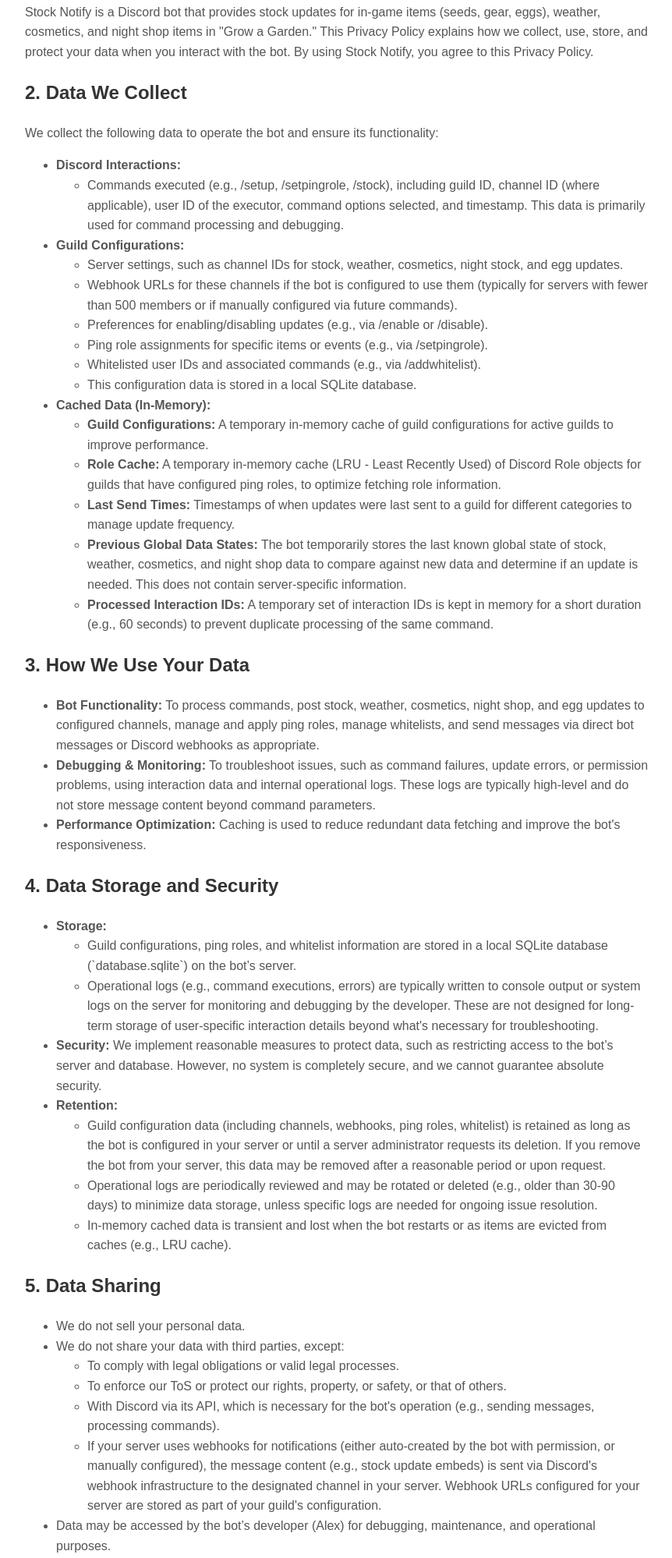
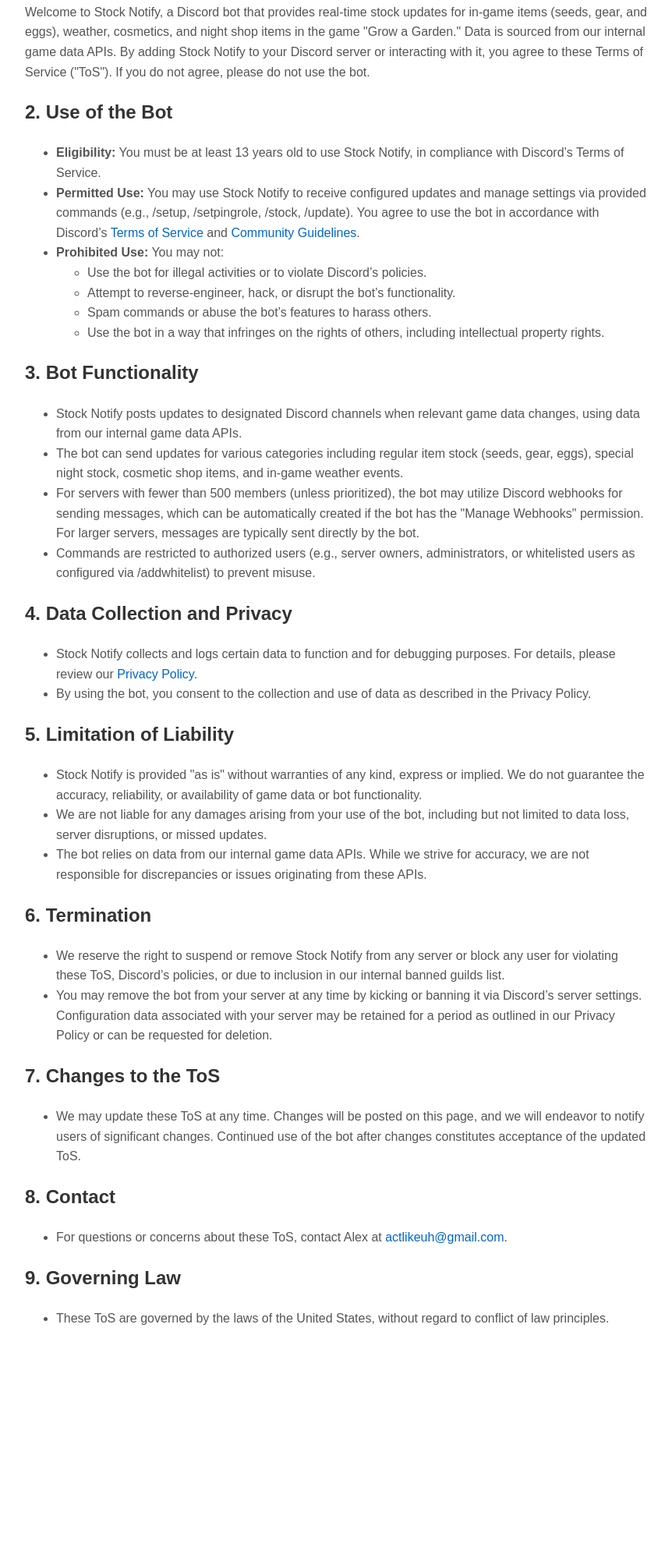
Before and after one commit to triquqd717/StockNotifierBot, a plain HTML site: page terms.html in a window 1280 px wide. Shown: the part 215-2213 px from the top of the page at 78% size, without its empty margins (208-1070 px from the left). After the commit the page ends 1954 px from the top, so only its background shows below. Drawn offline with Linux system fonts and the light colour scheme.

Commit message:
Update terms.html

```diff
--- a/terms.html
+++ b/terms.html
@@ -3,7 +3,7 @@
 <head>
 <meta charset="UTF-8">
 <meta name="viewport" content="width=device-width, initial-scale=1.0">
-<title>Stock Notify Privacy Policy</title>
+<title>Stock Notify Terms of Service</title>
 <style>
 body {
 font-family: Arial, sans-serif;
@@ -28,106 +28,57 @@
 </style>
 </head>
 <body>
-<h1>Stock Notify Privacy Policy</h1>
+<h1>Stock Notify Terms of Service</h1>
 <p><strong>Effective Date:</strong> May 30, 2025</p>
 <h2>1. Introduction</h2>
-<p>Stock Notify is a Discord bot that provides stock updates for in-game items (seeds, gear, eggs), weather, cosmetics, and night shop items in "Grow a Garden." This Privacy Policy explains how we collect, use, store, and protect your data when you interact with the bot. By using Stock Notify, you agree to this Privacy Policy.</p>
-<h2>2. Data We Collect</h2>
-<p>We collect the following data to operate the bot and ensure its functionality:</p>
+<p>Welcome to Stock Notify, a Discord bot that provides real-time stock updates for in-game items (seeds, gear, and eggs), weather, cosmetics, and night shop items in the game "Grow a Garden." Data is sourced from our internal game data APIs. By adding Stock Notify to your Discord server or interacting with it, you agree to these Terms of Service ("ToS"). If you do not agree, please do not use the bot.</p>
+<h2>2. Use of the Bot</h2>
 <ul>
-<li><strong>Discord Interactions:</strong>
+<li><strong>Eligibility:</strong> You must be at least 13 years old to use Stock Notify, in compliance with Discord’s Terms of Service.</li>
+<li><strong>Permitted Use:</strong> You may use Stock Notify to receive configured updates and manage settings via provided commands (e.g., /setup, /setpingrole, /stock, /update). You agree to use the bot in accordance with Discord’s <a href="https://discord.com/terms">Terms of Service</a> and <a href="https://discord.com/guidelines">Community Guidelines</a>.</li>
+<li><strong>Prohibited Use:</strong> You may not:
 <ul>
-<li>Commands executed (e.g., /setup, /setpingrole, /stock), including guild ID, channel ID (where applicable), user ID of the executor, command options selected, and timestamp. This data is primarily used for command processing and debugging.</li>
-</ul>
-</li>
-<li><strong>Guild Configurations:</strong>
-<ul>
-<li>Server settings, such as channel IDs for stock, weather, cosmetics, night stock, and egg updates.</li>
-<li>Webhook URLs for these channels if the bot is configured to use them (typically for servers with fewer than 500 members or if manually configured via future commands).</li>
-<li>Preferences for enabling/disabling updates (e.g., via /enable or /disable).</li>
-<li>Ping role assignments for specific items or events (e.g., via /setpingrole).</li>
-<li>Whitelisted user IDs and associated commands (e.g., via /addwhitelist).</li>
-<li>This configuration data is stored in a local SQLite database.</li>
-</ul>
-</li>
-<li><strong>Cached Data (In-Memory):</strong>
-<ul>
-<li><strong>Guild Configurations:</strong> A temporary in-memory cache of guild configurations for active guilds to improve performance.</li>
-<li><strong>Role Cache:</strong> A temporary in-memory cache (LRU - Least Recently Used) of Discord Role objects for guilds that have configured ping roles, to optimize fetching role information.</li>
-<li><strong>Last Send Times:</strong> Timestamps of when updates were last sent to a guild for different categories to manage update frequency.</li>
-<li><strong>Previous Global Data States:</strong> The bot temporarily stores the last known global state of stock, weather, cosmetics, and night shop data to compare against new data and determine if an update is needed. This does not contain server-specific information.</li>
-<li><strong>Processed Interaction IDs:</strong> A temporary set of interaction IDs is kept in memory for a short duration (e.g., 60 seconds) to prevent duplicate processing of the same command.</li>
+<li>Use the bot for illegal activities or to violate Discord’s policies.</li>
+<li>Attempt to reverse-engineer, hack, or disrupt the bot’s functionality.</li>
+<li>Spam commands or abuse the bot’s features to harass others.</li>
+<li>Use the bot in a way that infringes on the rights of others, including intellectual property rights.</li>
 </ul>
 </li>
 </ul>
-<h2>3. How We Use Your Data</h2>
+<h2>3. Bot Functionality</h2>
 <ul>
-<li><strong>Bot Functionality:</strong> To process commands, post stock, weather, cosmetics, night shop, and egg updates to configured channels, manage and apply ping roles, manage whitelists, and send messages via direct bot messages or Discord webhooks as appropriate.</li>
-<li><strong>Debugging & Monitoring:</strong> To troubleshoot issues, such as command failures, update errors, or permission problems, using interaction data and internal operational logs. These logs are typically high-level and do not store message content beyond command parameters.</li>
-<li><strong>Performance Optimization:</strong> Caching is used to reduce redundant data fetching and improve the bot's responsiveness.</li>
+<li>Stock Notify posts updates to designated Discord channels when relevant game data changes, using data from our internal game data APIs.</li>
+<li>The bot can send updates for various categories including regular item stock (seeds, gear, eggs), special night stock, cosmetic shop items, and in-game weather events.</li>
+<li>For servers with fewer than 500 members (unless prioritized), the bot may utilize Discord webhooks for sending messages, which can be automatically created if the bot has the "Manage Webhooks" permission. For larger servers, messages are typically sent directly by the bot.</li>
+<li>Commands are restricted to authorized users (e.g., server owners, administrators, or whitelisted users as configured via /addwhitelist) to prevent misuse.</li>
 </ul>
-<h2>4. Data Storage and Security</h2>
+<h2>4. Data Collection and Privacy</h2>
 <ul>
-<li><strong>Storage:</strong>
+<li>Stock Notify collects and logs certain data to function and for debugging purposes. For details, please review our <a href="./privacy.html">Privacy Policy</a>.</li>
+<li>By using the bot, you consent to the collection and use of data as described in the Privacy Policy.</li>
+</ul>
+<h2>5. Limitation of Liability</h2>
 <ul>
-<li>Guild configurations, ping roles, and whitelist information are stored in a local SQLite database (`database.sqlite`) on the bot’s server.</li>
-<li>Operational logs (e.g., command executions, errors) are typically written to console output or system logs on the server for monitoring and debugging by the developer. These are not designed for long-term storage of user-specific interaction details beyond what's necessary for troubleshooting.</li>
+<li>Stock Notify is provided "as is" without warranties of any kind, express or implied. We do not guarantee the accuracy, reliability, or availability of game data or bot functionality.</li>
+<li>We are not liable for any damages arising from your use of the bot, including but not limited to data loss, server disruptions, or missed updates.</li>
+<li>The bot relies on data from our internal game data APIs. While we strive for accuracy, we are not responsible for discrepancies or issues originating from these APIs.</li>
 </ul>
-</li>
-<li><strong>Security:</strong> We implement reasonable measures to protect data, such as restricting access to the bot’s server and database. However, no system is completely secure, and we cannot guarantee absolute security.</li>
-<li><strong>Retention:</strong>
+<h2>6. Termination</h2>
 <ul>
-<li>Guild configuration data (including channels, webhooks, ping roles, whitelist) is retained as long as the bot is configured in your server or until a server administrator requests its deletion. If you remove the bot from your server, this data may be removed after a reasonable period or upon request.</li>
-<li>Operational logs are periodically reviewed and may be rotated or deleted (e.g., older than 30-90 days) to minimize data storage, unless specific logs are needed for ongoing issue resolution.</li>
-<li>In-memory cached data is transient and lost when the bot restarts or as items are evicted from caches (e.g., LRU cache).</li>
+<li>We reserve the right to suspend or remove Stock Notify from any server or block any user for violating these ToS, Discord’s policies, or due to inclusion in our internal banned guilds list.</li>
+<li>You may remove the bot from your server at any time by kicking or banning it via Discord’s server settings. Configuration data associated with your server may be retained for a period as outlined in our Privacy Policy or can be requested for deletion.</li>
 </ul>
-</li>
+<h2>7. Changes to the ToS</h2>
+<ul>
+<li>We may update these ToS at any time. Changes will be posted on this page, and we will endeavor to notify users of significant changes. Continued use of the bot after changes constitutes acceptance of the updated ToS.</li>
 </ul>
-<h2>5. Data Sharing</h2>
+<h2>8. Contact</h2>
 <ul>
-<li>We do not sell your personal data.</li>
-<li>We do not share your data with third parties, except:
+<li>For questions or concerns about these ToS, contact Alex at <a href="mailto:actlikeuh@gmail.com">actlikeuh@gmail.com</a>.</li>
+</ul>
+<h2>9. Governing Law</h2>
 <ul>
-<li>To comply with legal obligations or valid legal processes.</li>
-<li>To enforce our ToS or protect our rights, property, or safety, or that of others.</li>
-<li>With Discord via its API, which is necessary for the bot's operation (e.g., sending messages, processing commands).</li>
-<li>If your server uses webhooks for notifications (either auto-created by the bot with permission, or manually configured), the message content (e.g., stock update embeds) is sent via Discord's webhook infrastructure to the designated channel in your server. Webhook URLs configured for your server are stored as part of your guild's configuration.</li>
-</ul>
-</li>
-<li>Data may be accessed by the bot’s developer (Alex) for debugging, maintenance, and operational purposes.</li>
-</ul>
-<h2>6. Your Rights</h2>
-<ul>
-<li><strong>Opt-Out:</strong> You can opt-out of most data collection by not interacting with the bot (e.g., not using its commands). Server administrators can disable all automatic updates from the bot using the <code>/disable</code> command or by removing the bot from the server.</li>
-<li><strong>Access and Deletion:</strong> To request access to or deletion of your server’s configuration data, contact Alex at <a href="mailto:actlikeuh@gmail.com">actlikeuh@gmail.com</a>. We will respond within a reasonable timeframe, subject to technical feasibility and verification of your authority to make such a request for a server.</li>
-<li><strong>Data Correction:</strong> Guild configuration settings (like channels or ping roles) can be modified using the bot's commands (e.g., <code>/setup</code>, <code>/setpingrole</code>, <code>/removepingrole</code>).</li>
-<li><strong>Jurisdictional Rights:</strong> Depending on your location, you may have additional rights regarding your data. Contact us to exercise these rights.</li>
-</ul>
-<h2>7. Third-Party Services</h2>
-<ul>
-<li><strong>Discord:</strong> The bot operates on Discord’s platform and is subject to Discord’s <a href="https://discord.com/privacy">Privacy Policy</a> and <a href="https://discord.com/terms">Terms of Service</a>.</li>
-<li><strong>Data Source:</strong> Stock, weather, cosmetics, and night shop updates are sourced from our internal game data APIs. The bot itself does not scrape third-party websites for this game data.</li>
-<li><strong>No External Analytics or Ads:</strong> The bot does not currently use third-party analytics tools (e.g., Google Analytics) to track your individual usage of the bot itself, nor does it display third-party advertisements.</li>
-</ul>
-<h2>8. AI and Machine Learning</h2>
-<ul>
-<li>We do not use your data to train machine learning or AI models. Data collected is used solely for bot functionality, operational monitoring, and debugging.</li>
-</ul>
-<h2>9. Children’s Privacy</h2>
-<ul>
-<li>Stock Notify is not intended for users under 13. We do not knowingly collect personal information from children under 13. If we learn that we have inadvertently collected data from a user under 13, we will take steps to delete it promptly. If you are a parent or guardian and believe your child under 13 has provided us with information, please contact us.</li>
-</ul>
-<h2>10. Changes to the Privacy Policy</h2>
-<ul>
-<li>We may update this Privacy Policy at any time. Changes will be posted on this page, and we will endeavor to notify users of significant changes. Continued use of the bot after changes constitutes acceptance of the updated policy.</li>
-</ul>
-<h2>11. Contact</h2>
-<ul>
-<li>For questions, data requests, or concerns about this Privacy Policy, contact Alex at <a href="mailto:actlikeuh@gmail.com">actlikeuh@gmail.com</a>.</li>
-</ul>
-<h2>12. Governing Law</h2>
-<ul>
-<li>This Privacy Policy is governed by the laws of the United States, without regard to conflict of law principles.</li>
+<li>These ToS are governed by the laws of the United States, without regard to conflict of law principles.</li>
 </ul>
 </body>
 </html>
```
